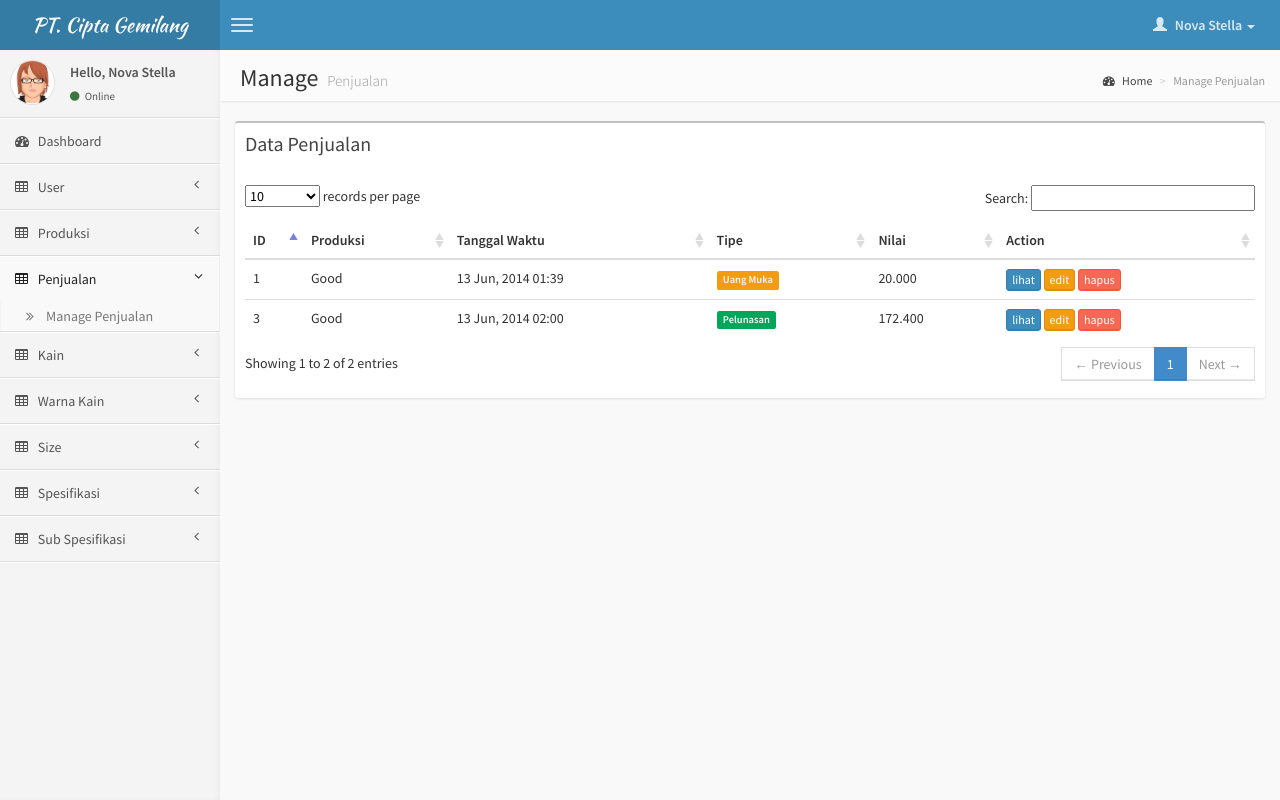
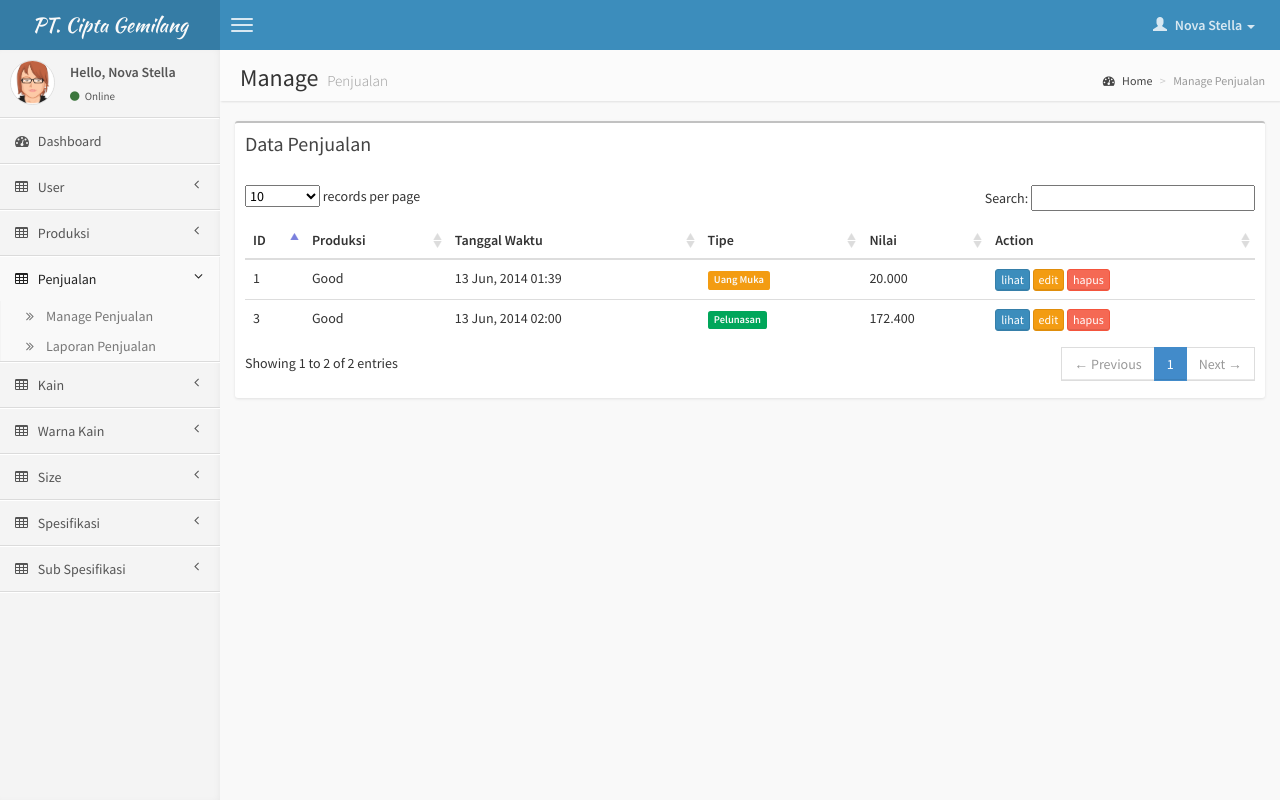
Before and after one commit to alvioleegia/aplikasi_garment, a PHP site: page /aplikasi_garment/page/penjualan in a window 1280 px wide. Run offline with PHP 8.4, Linux system fonts and the light colour scheme; a user stored in the database is signed in; data comes from the database, SQL or seed files in the repository; data that the repository does not hold is empty.

Commit message:
Add menu laporan penjualan

```diff
--- a/header.php
+++ b/header.php
@@ -178,6 +178,7 @@
                                 </a>
                                 <ul class="treeview-menu">
                                     <li><a href="<?php echo DOMAIN; ?>/page/penjualan"><i class="fa fa-angle-double-right"></i>Manage Penjualan</a></li>
+                                    <li><a href="#"><i class="fa fa-angle-double-right"></i>Laporan Penjualan</a></li>
                                 </ul>
                             </li>
                         <?php endif; ?>
--- a/page/header.php
+++ b/page/header.php
@@ -159,6 +159,7 @@
                                 </a>
                                 <ul class="treeview-menu">
                                     <li><a href="<?php echo DOMAIN; ?>/page/penjualan"><i class="fa fa-angle-double-right"></i>Manage Penjualan</a></li>
+                                    <li><a href="#"><i class="fa fa-angle-double-right"></i>Laporan Penjualan</a></li>
                                 </ul>
                             </li>
                         <?php endif; ?>
```
Also changed, not shown: images/produksi/20140613105736-[2014-04-23] M-ON Live! SNSD Free Live At Yokohama FULL.ts_snapshot_00.57.12_[2014.04.26_21.57.56].jpg (added).
